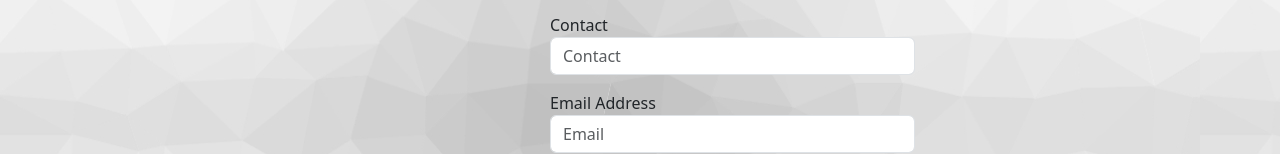
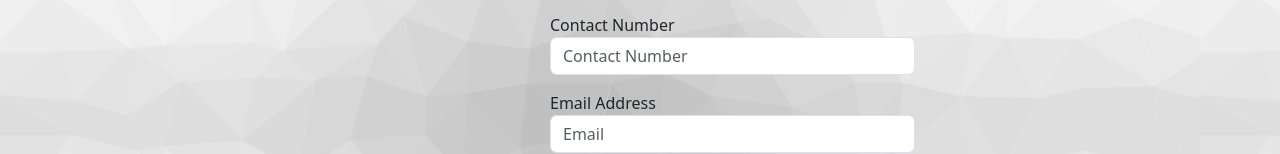
Before and after one commit to yashvi9705/inft2202-Labs, a website: page Lab1/contact.html in a window 1280 px wide. Shown: the part 177-331 px from the top of the page. Drawn offline with nearby package versions, Linux system fonts and the light colour scheme.

Commit message:
Update contact.html
- Changed Contact to Contact Number

```diff
--- a/Lab1/contact.html
+++ b/Lab1/contact.html
@@ -30,8 +30,8 @@ Date: February 1st, 2024
           </div>
 
           <div class="form-group col-md-6">
-            <label for="inputContact">Contact</label>
-            <input type="text" class="form-control" id="inputContact" placeholder="Contact">
+            <label for="inputContactNumber">Contact Number</label>
+            <input type="text" class="form-control" id="inputContactNumber" placeholder="Contact Number">
             <p></p>
           </div>
 
```
